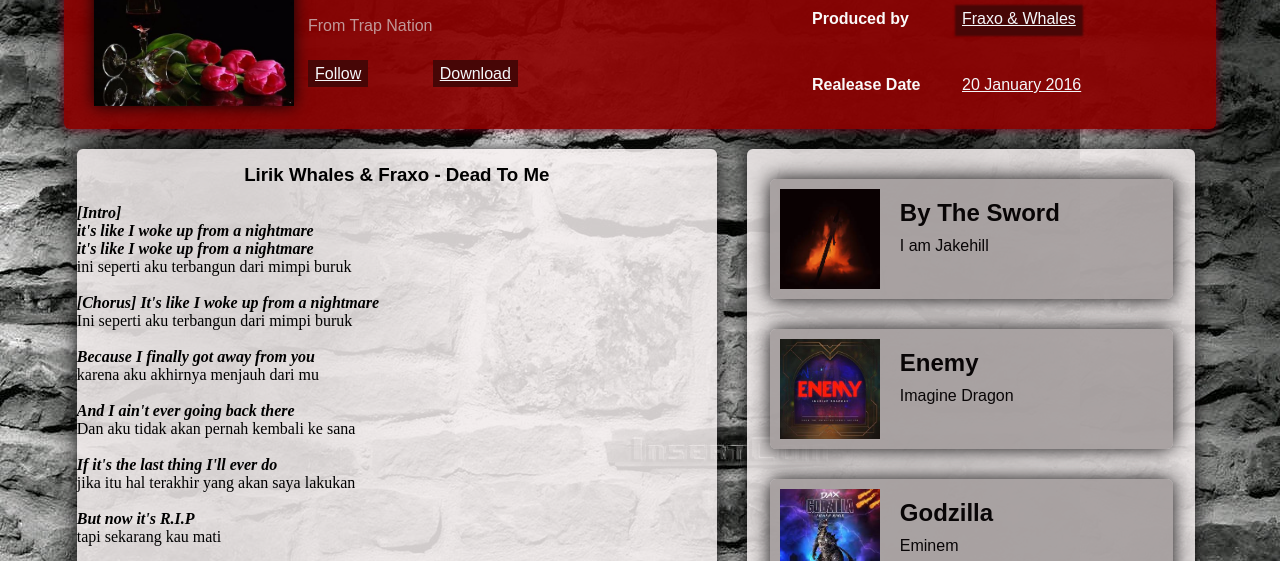
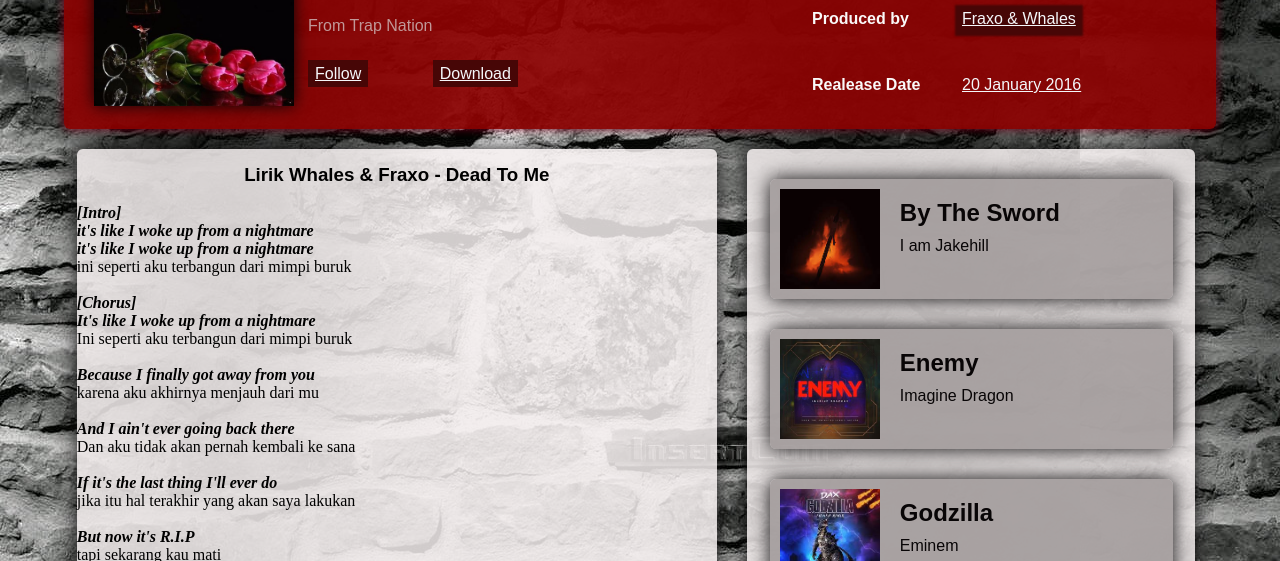
Before and after one commit to Abdurrozaq63/abdurrozaq63.github.io, a plain HTML site: page index.html in a window 1280 px wide. Shown: the part 221-782 px from the top of the page. Drawn offline with Linux system fonts and the light colour scheme.

Commit message:
Update index.html

```diff
--- a/index.html
+++ b/index.html
@@ -70,7 +70,7 @@
                     ini seperti aku terbangun dari mimpi buruk<br><br> </p>
                     <p class="lirik">
                     <b><i>
-                    [Chorus]
+                    [Chorus]<br>
                     It's like I woke up from a nightmare</i>
                     </b><br>Ini seperti aku terbangun dari mimpi buruk<br><br>
                     <p class="lirik">
```
